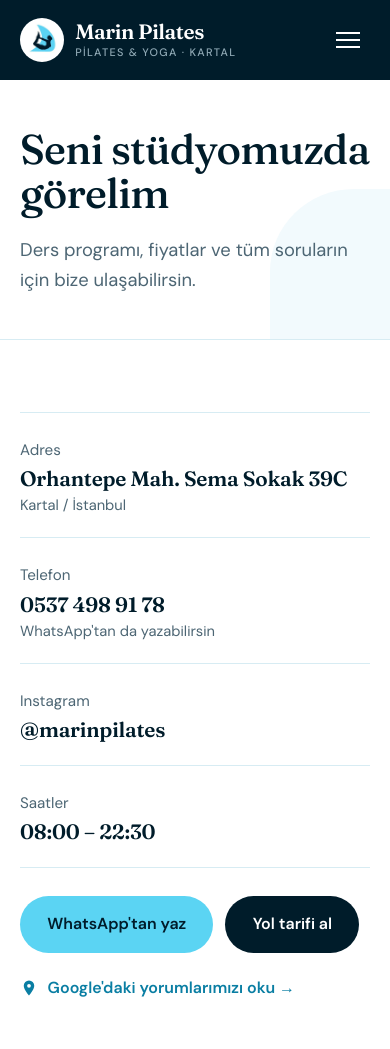
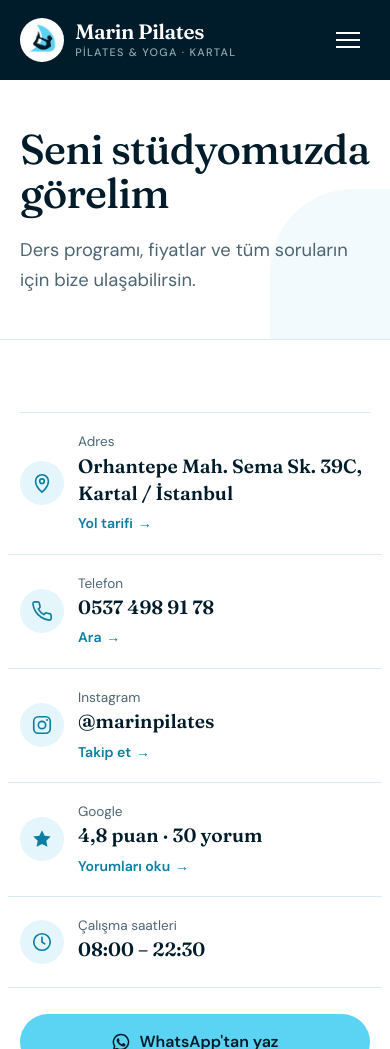
Before and after one commit to irembasoglu/pilates, a Jekyll site: the page built from iletisim.html, in a window 390 px wide and 1400 px high, cut to the strip 0-1049 px from the top of the window. Built offline with Jekyll 4.4.1, drawn with Linux system fonts in a browser that asks for light colours.

Commit message:
İletişim: simgeli, tıklanabilir bilgi satırları ve Google puanı
Co-Authored-By: Claude Opus 5.5 <noreply@anthropic.com>
Claude-Session: https://claude.ai/code/session_01V8pagf3RSBv4mF8qP7Bptg

```diff
--- a/iletisim.html
+++ b/iletisim.html
@@ -9,20 +9,33 @@ aciklama: Marin Pilates & Yoga Stüdyo adres, telefon ve WhatsApp bilgileri. Orh
 <section class="section">
   <div class="container contact-layout">
     <div>
-      <dl class="contact-list">
-        <div class="contact-row"><dt>Adres</dt><dd>Orhantepe Mah. Sema Sokak 39C<small>Kartal / İstanbul</small></dd></div>
-        <div class="contact-row"><dt>Telefon</dt><dd><a href="{{ site.telefon_link }}">{{ site.telefon }}</a><small>WhatsApp'tan da yazabilirsin</small></dd></div>
-        <div class="contact-row"><dt>Instagram</dt><dd><a href="{{ site.instagram }}" target="_blank" rel="noopener">@marinpilates</a></dd></div>
-        <div class="contact-row"><dt>Saatler</dt><dd>08:00 – 22:30</dd></div>
-      </dl>
-      <div class="contact-actions">
-        <a href="{{ site.whatsapp }}" class="btn" target="_blank" rel="noopener">WhatsApp'tan yaz</a>
-        <a href="{{ site.harita }}" class="btn btn-dark" target="_blank" rel="noopener">Yol tarifi al</a>
+      <div class="info-list">
+        <a href="{{ site.harita }}" class="info-row" target="_blank" rel="noopener">
+          <span class="info-ic"><svg viewBox="0 0 24 24" aria-hidden="true"><path fill="none" stroke="currentColor" stroke-width="1.8" stroke-linejoin="round" d="M12 22s7-6.2 7-12a7 7 0 1 0-14 0c0 5.8 7 12 7 12z"/><circle cx="12" cy="10" r="2.5" fill="none" stroke="currentColor" stroke-width="1.8"/></svg></span>
+          <span class="info-txt"><small>Adres</small><b>Orhantepe Mah. Sema Sk. 39C, Kartal / İstanbul</b></span>
+          <span class="info-go">Yol tarifi <i>→</i></span>
+        </a>
+        <a href="{{ site.telefon_link }}" class="info-row">
+          <span class="info-ic"><svg viewBox="0 0 24 24" aria-hidden="true"><path fill="none" stroke="currentColor" stroke-width="1.8" stroke-linecap="round" stroke-linejoin="round" d="M22 16.9v3a2 2 0 0 1-2.2 2 19.8 19.8 0 0 1-8.6-3.1 19.5 19.5 0 0 1-6-6A19.8 19.8 0 0 1 2.1 4.2 2 2 0 0 1 4.1 2h3a2 2 0 0 1 2 1.7c.1 1 .4 1.9.7 2.8a2 2 0 0 1-.5 2.1L8 9.9a16 16 0 0 0 6 6l1.3-1.3a2 2 0 0 1 2.1-.4c.9.3 1.8.6 2.8.7a2 2 0 0 1 1.7 2z"/></svg></span>
+          <span class="info-txt"><small>Telefon</small><b>{{ site.telefon }}</b></span>
+          <span class="info-go">Ara <i>→</i></span>
+        </a>
+        <a href="{{ site.instagram }}" class="info-row" target="_blank" rel="noopener">
+          <span class="info-ic"><svg viewBox="0 0 24 24" aria-hidden="true"><g fill="none" stroke="currentColor" stroke-width="1.8"><rect x="3" y="3" width="18" height="18" rx="5"/><circle cx="12" cy="12" r="4"/></g><circle cx="17.5" cy="6.5" r="1.1" fill="currentColor"/></svg></span>
+          <span class="info-txt"><small>Instagram</small><b>@marinpilates</b></span>
+          <span class="info-go">Takip et <i>→</i></span>
+        </a>
+        <a href="{{ site.harita }}" class="info-row" target="_blank" rel="noopener">
+          <span class="info-ic"><svg viewBox="0 0 24 24" aria-hidden="true"><path fill="currentColor" d="M12 2.5l2.9 6 6.6.9-4.8 4.6 1.2 6.5L12 17.4l-5.9 3.1 1.2-6.5L2.5 9.4l6.6-.9z"/></svg></span>
+          <span class="info-txt"><small>Google</small><b>{{ site.data.yorumlar.puan }} puan · {{ site.data.yorumlar.sayi }} yorum</b></span>
+          <span class="info-go">Yorumları oku <i>→</i></span>
+        </a>
+        <div class="info-row">
+          <span class="info-ic"><svg viewBox="0 0 24 24" aria-hidden="true"><g fill="none" stroke="currentColor" stroke-width="1.8" stroke-linecap="round"><circle cx="12" cy="12" r="9"/><path d="M12 7v5l3 2"/></g></svg></span>
+          <span class="info-txt"><small>Çalışma saatleri</small><b>08:00 – 22:30</b></span>
+        </div>
       </div>
-      <a href="{{ site.harita }}" class="reviews-link" target="_blank" rel="noopener">
-        <svg viewBox="0 0 24 24" width="18" height="18" aria-hidden="true"><path fill="currentColor" d="M12 2a7 7 0 0 0-7 7c0 5.3 7 13 7 13s7-7.7 7-13a7 7 0 0 0-7-7zm0 9.5A2.5 2.5 0 1 1 12 6.5a2.5 2.5 0 0 1 0 5z"/></svg>
-        Google'daki yorumlarımızı oku →
-      </a>
+      <a href="{{ site.whatsapp }}" class="btn info-cta" target="_blank" rel="noopener"><svg viewBox="0 0 24 24" aria-hidden="true"><path fill="currentColor" d="M12 2a10 10 0 0 0-8.6 15.1L2 22l5-1.3A10 10 0 1 0 12 2zm0 18.2a8.2 8.2 0 0 1-4.2-1.1l-.3-.2-3 .8.8-2.9-.2-.3A8.2 8.2 0 1 1 12 20.2zm4.5-6.1c-.2-.1-1.5-.7-1.7-.8-.2-.1-.4-.1-.6.1l-.8 1c-.1.2-.3.2-.5.1a6.7 6.7 0 0 1-3.3-2.9c-.3-.4.3-.4.7-1.4.1-.2 0-.3 0-.4l-.8-1.8c-.2-.5-.4-.4-.6-.4h-.5a1 1 0 0 0-.7.3 3 3 0 0 0-.9 2.2 5.2 5.2 0 0 0 1.1 2.7 11.8 11.8 0 0 0 4.5 4c1.7.7 2.3.8 3.2.6.5-.1 1.5-.6 1.7-1.2.2-.6.2-1.1.1-1.2l-.4-.2z"/></svg>WhatsApp'tan yaz</a>
     </div>
     <div class="map-box">
       <iframe title="Marin Pilates ve Yoga Stüdyo, Google Haritalar" src="{{ site.harita_embed }}" allowfullscreen loading="lazy" referrerpolicy="strict-origin-when-cross-origin"></iframe>
--- a/style.css
+++ b/style.css
@@ -390,19 +390,26 @@ p + p { margin-top: .9rem; }
 
 /* İletişim sayfası */
 .contact-layout { display: grid; grid-template-columns: 1fr 1.3fr; gap: 64px; align-items: start; }
-.contact-list { border-top: 1px solid var(--line); }
-.contact-row {
-  display: grid; grid-template-columns: 130px 1fr; gap: 16px; padding: 22px 0;
-  border-bottom: 1px solid var(--line); text-decoration: none;
+.info-list { border-top: 1px solid var(--line); }
+.info-row {
+  display: grid; grid-template-columns: 48px 1fr auto; gap: 16px; align-items: center;
+  padding: 18px 12px; margin: 0 -12px; border-bottom: 1px solid var(--line);
+  text-decoration: none; transition: background .2s;
 }
-.contact-row dt { color: var(--muted); font-size: .95rem; padding-top: 3px; }
-.contact-row dd { font-family: var(--display); font-size: 1.3rem; font-weight: 600; letter-spacing: -0.01em; line-height: 1.3; }
-.contact-row dd a { text-decoration: none; }
-.contact-row dd a:hover { color: var(--blue-text); }
-.contact-row dd small { display: block; font-family: var(--body); font-size: .92rem; font-weight: 400; color: var(--muted); letter-spacing: 0; margin-top: 4px; }
-.contact-actions { display: flex; gap: 12px; flex-wrap: wrap; margin-top: 28px; }
-.reviews-link { display: inline-flex; align-items: center; gap: .6rem; margin-top: 22px; font-weight: 600; color: var(--blue-text); text-decoration: none; }
-.reviews-link:hover { text-decoration: underline; }
+a.info-row:hover, a.info-row:focus-visible { background: var(--mist); }
+.info-ic {
+  width: 48px; height: 48px; border-radius: 50%; background: #e4f5fb; color: var(--blue-text);
+  display: flex; align-items: center; justify-content: center; transition: background .2s, color .2s;
+}
+.info-ic svg { width: 22px; height: 22px; }
+a.info-row:hover .info-ic { background: var(--navy); color: var(--white); }
+.info-txt small { display: block; color: var(--muted); font-size: .85rem; }
+.info-txt b { font-family: var(--display); font-size: 1.2rem; font-weight: 600; line-height: 1.3; }
+.info-go { font-size: .88rem; font-weight: 600; color: var(--blue-text); white-space: nowrap; display: inline-flex; align-items: center; gap: .3rem; }
+.info-go i { font-style: normal; transition: transform .2s; }
+a.info-row:hover .info-go i { transform: translateX(4px); }
+.info-cta { margin-top: 26px; width: 100%; justify-content: center; }
+.info-cta svg { width: 20px; height: 20px; }
 .map-box { border-radius: 70% 0 var(--r) var(--r) / 18% 0 var(--r) var(--r); overflow: hidden; background: var(--mist); }
 .map-box iframe { display: block; width: 100%; height: 520px; border: 0; }
 
@@ -583,7 +590,9 @@ p + p { margin-top: .9rem; }
   .page-hero::after { width: 120px; height: 150px; right: 0; }
   .service-detail { gap: 14px; padding: 40px 0; }
   .big-facts { gap: 28px 20px; }
-  .contact-row { grid-template-columns: 1fr; gap: 2px; }
+  .info-row { grid-template-columns: 44px 1fr; gap: 4px 14px; }
+  .info-ic { width: 44px; height: 44px; grid-row: span 2; }
+  .info-go { grid-column: 2; }
   .map-box iframe { height: 340px; }
   .faq summary { font-size: 1.1rem; }
   .footer-grid { grid-template-columns: 1fr 1fr; gap: 36px 24px; padding-top: 56px; }
```
